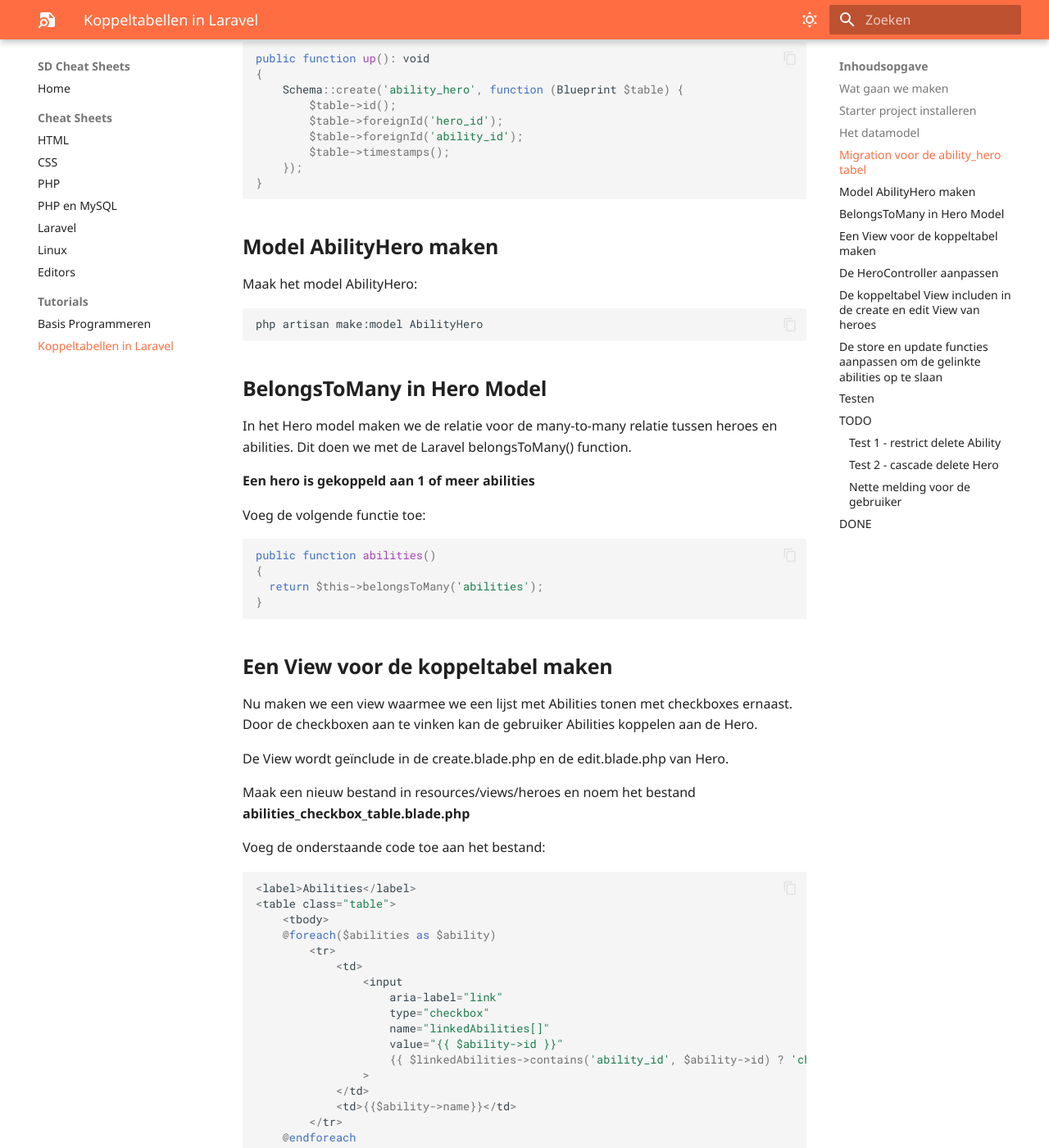
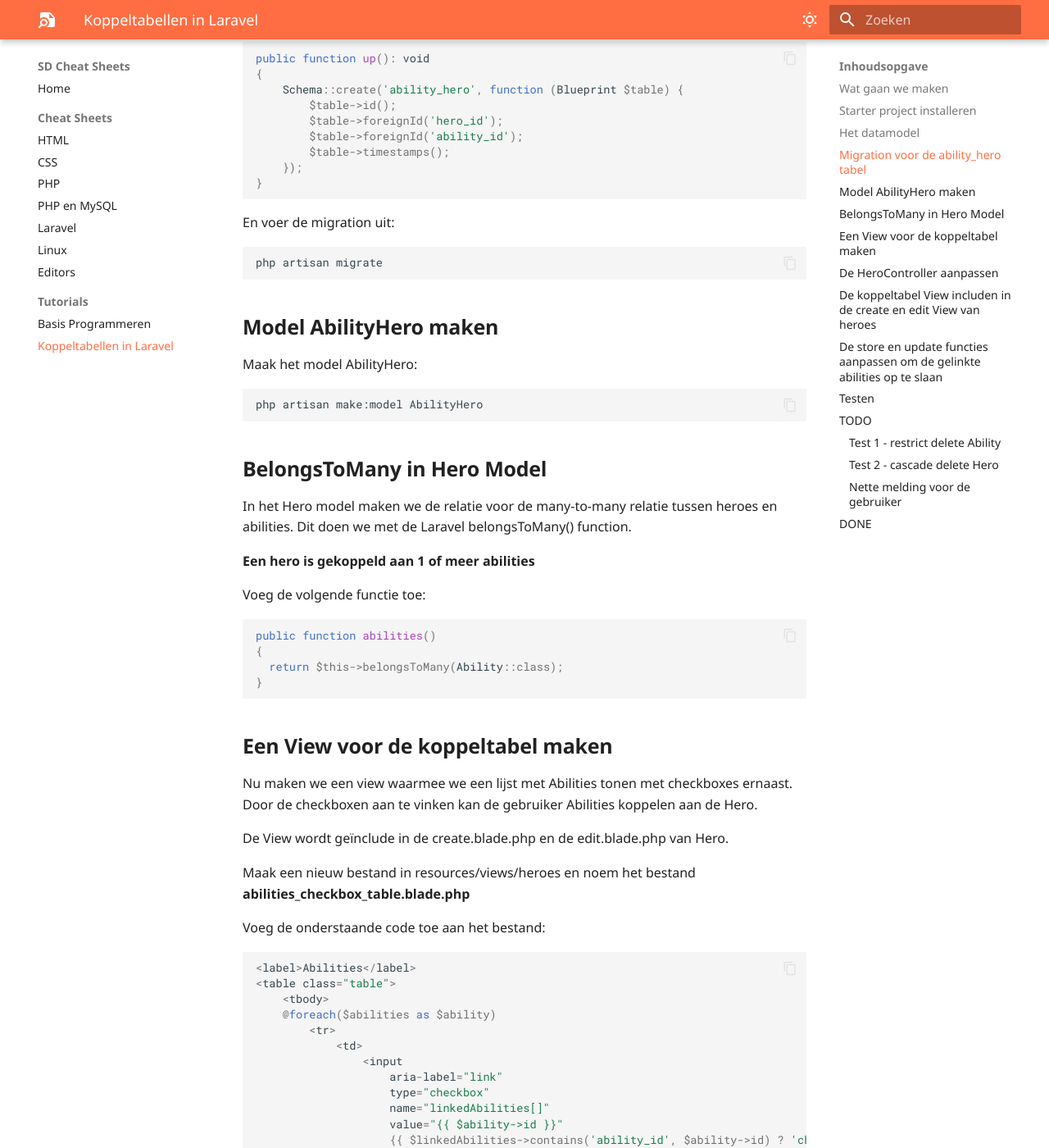
Before and after one commit to Dawied/SDCheatSheets, an MkDocs documentation site: the page built from docs/koppeltabellen-in-laravel.md, in a window 1280 px wide and 1400 px high, scrolled down 3316 px. Shown: the whole window at 82% size. Built offline with MkDocs 1.6.1 and Material for MkDocs 9.7.7, drawn with Linux system fonts in a browser that asks for light colours; some web fonts are replaced.

Commit message:
instructie belongsToMany aangepast

````diff
--- a/docs/koppeltabellen-in-laravel.md
+++ b/docs/koppeltabellen-in-laravel.md
@@ -141,6 +141,12 @@
 }
 ```
 
+En voer de migration uit:
+
+```
+php artisan migrate
+```
+
 ## Model AbilityHero maken
 
 Maak het model AbilityHero:
@@ -158,7 +164,7 @@
 ``` php-inline
 public function abilities()
 {
-  return $this->belongsToMany('abilities');
+  return $this->belongsToMany(Ability::class);
 }
 ```
 ## Een View voor de koppeltabel maken
````
